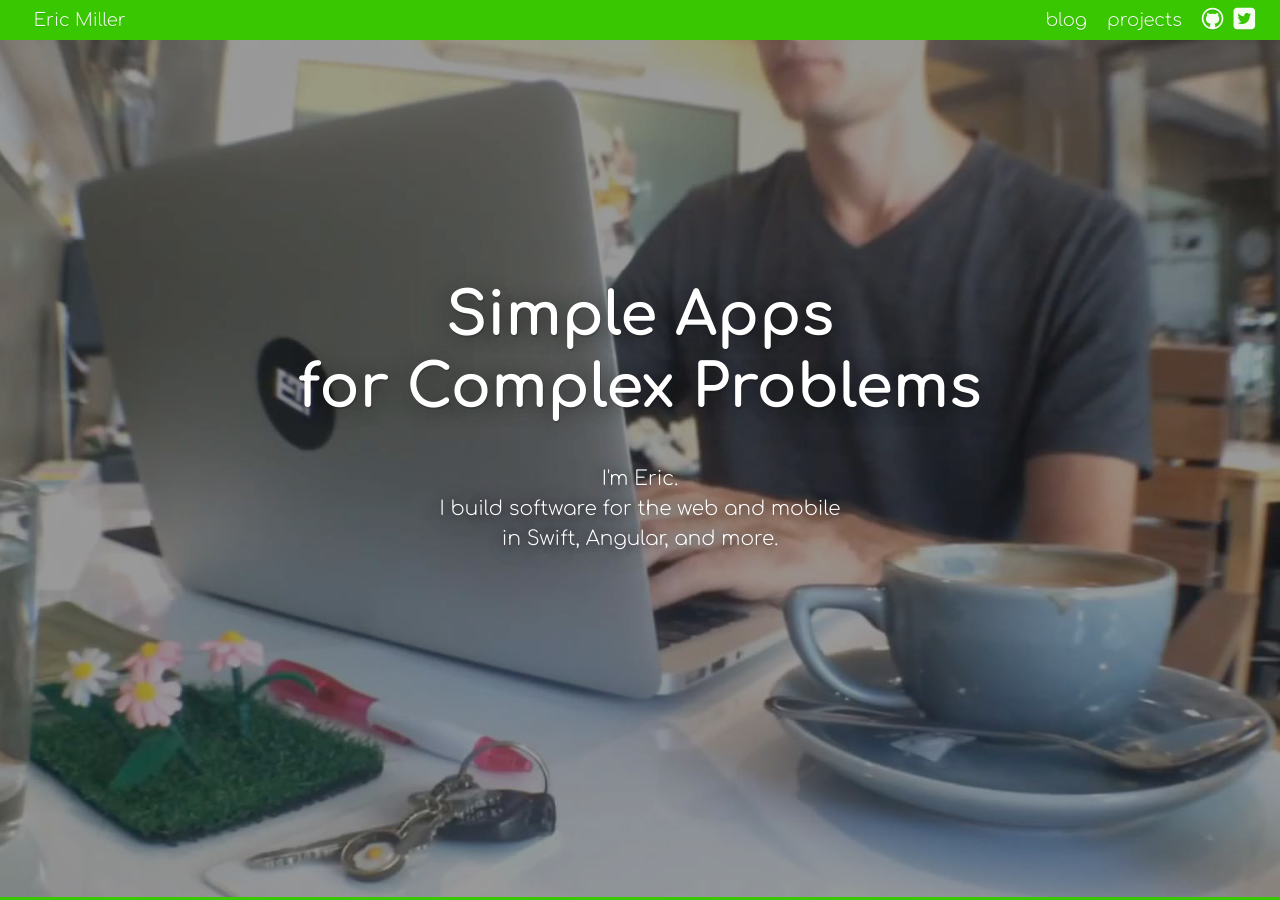
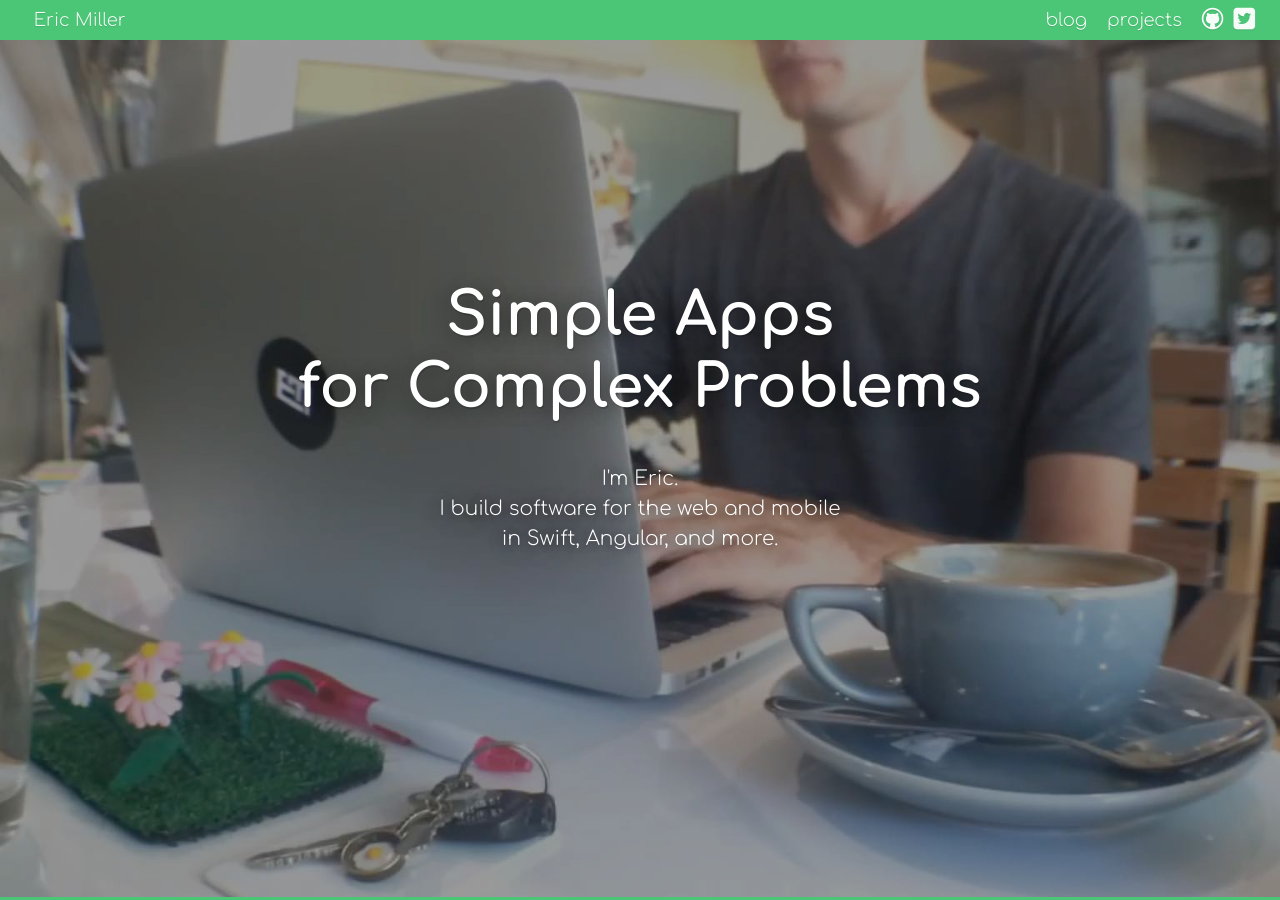
Before and after one commit to SimplGy/simplgy.github.io, a Jekyll site: the page built from index.html, in a window 1280 px wide. Built offline with Jekyll 4.4.1, drawn with Linux system fonts in a browser that asks for light colours.

Commit message:
Changed to a less rGb green. Man, sass variables + computed colors are amazing  💕

```diff
--- a/blog/blog.css
+++ b/blog/blog.css
@@ -96,7 +96,7 @@
 
 .post.summary .title {
   margin-bottom: 5px;
-  color: #2a9400; }
+  color: #36a75e; }
 .post.summary p {
   max-width: 600px; }
 .post.summary a {
@@ -111,7 +111,7 @@
       padding-bottom: 30px; } }
 .post.summary a:hover {
   text-decoration: none;
-  background: rgba(56, 199, 0, 0.05); }
+  background: rgba(75, 197, 118, 0.05); }
 .post.summary .date {
   float: right; }
 
@@ -120,7 +120,7 @@
   padding-top: 10px;
   padding-bottom: 10px; }
 .post.oneliner a:hover {
-  background: rgba(56, 199, 0, 0.05); }
+  background: rgba(75, 197, 118, 0.05); }
 .post.oneliner .date {
   float: right; }
 
@@ -134,7 +134,7 @@
   font-weight: normal; }
 .blogPage .deepLink:hover {
   background: rgba(0, 0, 0, 0.05);
-  color: #2a9400;
+  color: #36a75e;
   border: 1px solid rgba(0, 0, 0, 0.2);
   text-decoration: none; }
 .blogPage h2:hover .deepLink, .blogPage h2:focus .deepLink, .blogPage h3:hover .deepLink, .blogPage h3:focus .deepLink, .blogPage h4:hover .deepLink, .blogPage h4:focus .deepLink, .blogPage h5:hover .deepLink, .blogPage h5:focus .deepLink, .blogPage h6:hover .deepLink, .blogPage h6:focus .deepLink {
--- a/css/__.sass
+++ b/css/__.sass
@@ -1,8 +1,9 @@
 
 // Colors
 //$green:      #66cd00
-$green: #38c700
-$greenYellow: #92df18
+//$green: #38c700
+$green: #4bc576
+//$greenYellow: #92df18
 $greenDark: darken($green, 10%)
 $greenVeryDark: darken($green, 30%)
 //$greenLight: rgb(184,209, 67)
--- a/css/main.css
+++ b/css/main.css
@@ -11,7 +11,7 @@ html, body, p, ul, li, ol, pre, blockquote {
 
 a {
   text-decoration: none;
-  color: #2a9400; }
+  color: #36a75e; }
 
 a:hover {
   text-decoration: underline; }
@@ -114,7 +114,7 @@ hr {
   padding: 20px; }
 
 .colorGreen {
-  color: #38c700; }
+  color: #4bc576; }
 
 .colorBlue {
   color: #90b6d6; }
@@ -129,7 +129,7 @@ hr {
   color: #007bb6; }
 
 .bgGreen {
-  background-color: #38c700; }
+  background-color: #4bc576; }
 
 .bgBlue {
   background-color: #90b6d6; }
@@ -147,16 +147,16 @@ hr {
   text-align: center; }
 
 a.link {
-  color: #38c700; }
+  color: #4bc576; }
 
 a.link:visited {
-  color: #64bf6b; }
+  color: #6ebea6; }
 
 a.link:hover {
-  color: #60d233; }
+  color: #6fd191; }
 
 a.link:visited:hover {
-  color: #83cc89; }
+  color: #8bcbb8; }
 
 .monogram {
   position: absolute;
@@ -216,7 +216,7 @@ a.link:visited:hover {
   opacity: 1; }
 
 .ytbg-overlay {
-  box-shadow: inset 0 -3px #38c700;
+  box-shadow: inset 0 -3px #4bc576;
   background: rgba(0, 0, 0, 0.4); }
 
 .resumePage {
@@ -269,7 +269,7 @@ a.link:visited:hover {
   color: white;
   text-decoration: none; }
   .aboutPage .content .social li a:hover {
-    box-shadow: inset 0 100px rgba(56, 199, 0, 0.05); }
+    box-shadow: inset 0 100px rgba(75, 197, 118, 0.05); }
 .aboutPage .content .social img {
   max-height: 100%;
   position: absolute;
--- a/css/main.sass
+++ b/css/main.sass
@@ -158,14 +158,10 @@ a.link:visited:hover
 
 // ------------------------------ A large panel that fills the height
 .jumbotron
-  $a: $green
-  $b: $greenYellow
   position: fixed
   height: 100%
   width: 100%
   min-height: 400px
-  //background: linear-gradient($a, $b)
-  //background: mix($green, black, 60%)
   background: url("../img/video-cap/b.jpg") no-repeat center center fixed
   -webkit-background-size: cover
   -moz-background-size: cover
--- a/css/nav.css
+++ b/css/nav.css
@@ -3,10 +3,10 @@
   height: 40px; }
 
 .homePage nav {
-  background: rgba(56, 199, 0, 0.9);
+  background: rgba(75, 197, 118, 0.9);
   transition: 0.2s ease-out background-color; }
   .homePage nav:hover {
-    background: #38c700; }
+    background: #4bc576; }
 
 nav {
   position: absolute;
@@ -15,7 +15,7 @@ nav {
   right: 0;
   height: 40px;
   line-height: 40px;
-  background: #38c700;
+  background: #4bc576;
   padding: 0 20px;
   overflow: hidden;
   font-size: 0; }
@@ -34,7 +34,7 @@ nav {
     font-family: Comfortaa, sans-serif;
     display: block;
     text-transform: lowercase;
-    color: #f5fcf2;
+    color: #f6fcf8;
     text-decoration: none;
     padding: 0 10px;
     text-shadow: 0 1px 0 rgba(0, 0, 0, 0.1); }
```
Also changed, not shown: 4 other files.
